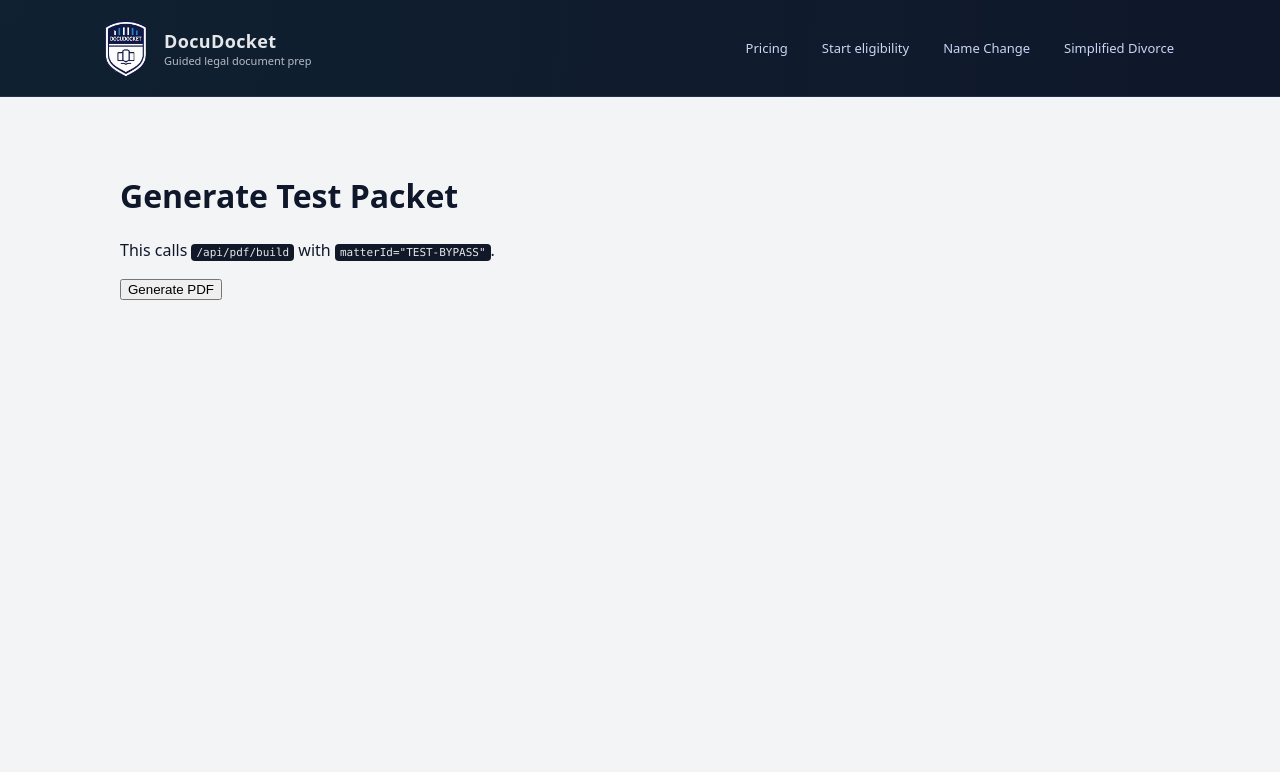
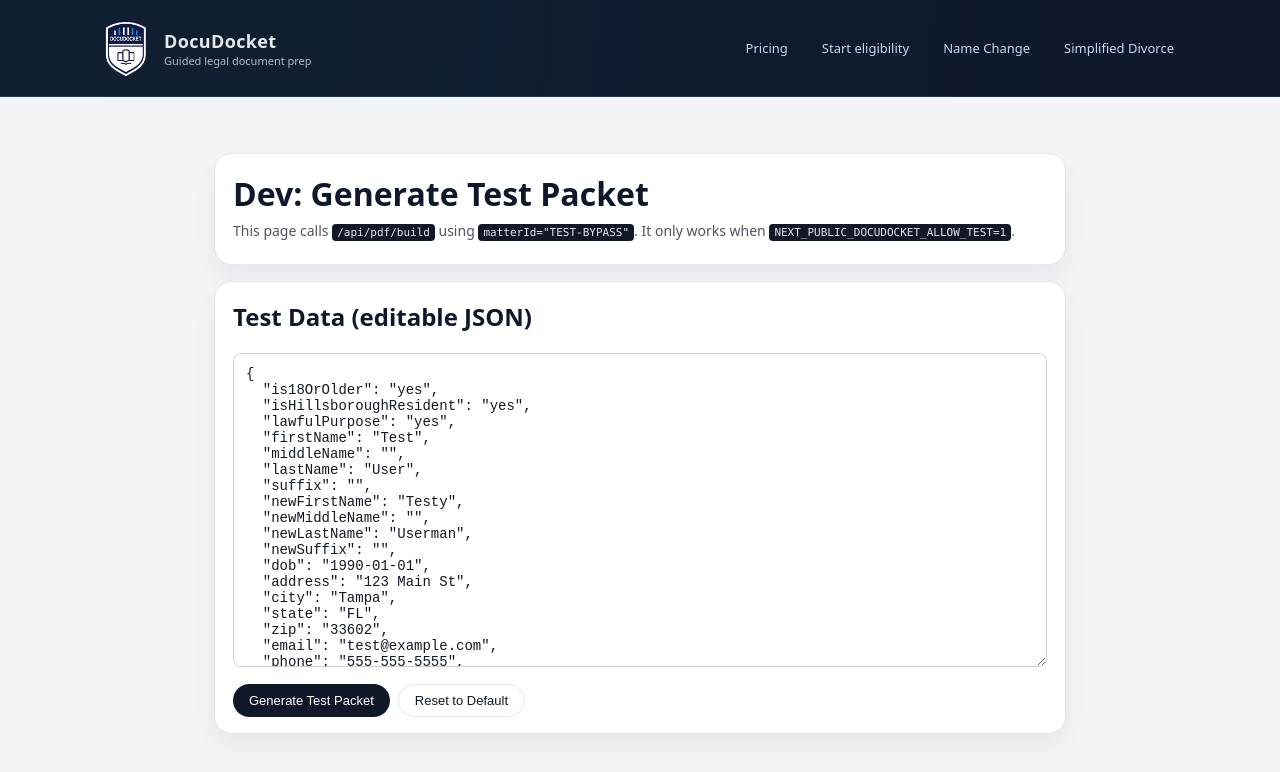
Before and after one commit to DocuDocket/docudocket, a Next.js app: page /dev/test-packet in a window 1280 px wide. Shown: the top 772 px of the page. Built offline with nearby package versions, Linux system fonts and the light colour scheme.

Commit message:
Update page.jsx

```diff
--- a/app/dev/test-packet/page.jsx
+++ b/app/dev/test-packet/page.jsx
@@ -1,58 +1,161 @@
 "use client";
 
-export default function TestPacket() {
-  async function run(e) {
-    e.preventDefault();
+import { useState } from "react";
 
-    // 1) Build the request body (matterId set to TEST-BYPASS)
-    const body = {
-      productKey: "name-change-hillsborough",
-      matterId: "TEST-BYPASS",
-      data: {
-        firstName: "JANE", middleName: "A", lastName: "DOE",
-        newFirstName: "JANE", newMiddleName: "", newLastName: "SMITH",
-        dob: "1990-05-12",
-        birthCity: "Miami", birthCounty: "Miami-Dade", birthState: "FL", birthCountry: "USA",
-        county: "Hillsborough",
-        address: "123 Main St", address1: "123 Main St", address2: "Apt 4B",
-        city: "Tampa", state: "FL", zip: "33602",
-        phone: "(813) 555-1212", email: "jane@example.com",
-        priorAddresses: [{ line: "45 Oak Ave, Tampa FL 33603", from: "2018-01-01", to: "2020-06-01" }],
-        children: ["DOE, JUNIOR J, 8, 123 Main St, Tampa, FL"],
-        employment: [{ employer: "ABC Co., 456 Office Rd, Tampa FL", from: "2019-01-01", to: "2022-03-01" }],
-        education: [{ school: "USF", degree: "B.A.", graduation: "2015-05-01" }],
-        petitionDate: new Date().toISOString()
-      }
-    };
+const DEFAULT_TEST_DATA = {
+  // Basic / eligibility
+  is18OrOlder: "yes",
+  isHillsboroughResident: "yes",
+  lawfulPurpose: "yes",
 
-    // 2) POST to the endpoint
-    const res = await fetch("/api/pdf/build", {
-      method: "POST",
-      headers: { "Content-Type": "application/json" },
-      body: JSON.stringify(body)
-    });
+  // Current name
+  firstName: "Test",
+  middleName: "",
+  lastName: "User",
+  suffix: "",
 
-    if (!res.ok) {
-      const err = await res.json().catch(() => ({}));
-      alert(`Build failed: ${res.status} ${JSON.stringify(err)}`);
+  // New name
+  newFirstName: "Testy",
+  newMiddleName: "",
+  newLastName: "Userman",
+  newSuffix: "",
+
+  // Address / contact
+  dob: "1990-01-01",
+  address: "123 Main St",
+  city: "Tampa",
+  state: "FL",
+  zip: "33602",
+  email: "test@example.com",
+  phone: "555-555-5555",
+
+  // Background
+  hasFelony: "no",
+  hasBankruptcy: "no",
+  hasJudgments: "no",
+  isSexOffender: "no",
+  pendingCases: "no",
+
+  reason: "Consistency with other records"
+};
+
+export default function DevTestPacketPage() {
+  const [jsonText, setJsonText] = useState(
+    JSON.stringify(DEFAULT_TEST_DATA, null, 2)
+  );
+  const [busy, setBusy] = useState(false);
+  const [msg, setMsg] = useState("");
+
+  const downloadBlob = (blob, filename) => {
+    const url = window.URL.createObjectURL(blob);
+    const a = document.createElement("a");
+    a.href = url;
+    a.download = filename;
+    document.body.appendChild(a);
+    a.click();
+    a.remove();
+    window.URL.revokeObjectURL(url);
+  };
+
+  const runTest = async () => {
+    setMsg("");
+    setBusy(true);
+
+    let data;
+    try {
+      data = JSON.parse(jsonText);
+    } catch (e) {
+      setBusy(false);
+      setMsg("❌ Your JSON is invalid. Fix it and try again.");
       return;
     }
 
-    // 3) Download the PDF that comes back
-    const blob = await res.blob();
-    const url = URL.createObjectURL(blob);
-    const a = document.createElement("a");
-    a.href = url;
-    a.download = "DocuDocket_name-change-test.pdf";
-    a.click();
-    URL.revokeObjectURL(url);
-  }
+    try {
+      const res = await fetch("/api/pdf/build", {
+        method: "POST",
+        headers: { "Content-Type": "application/json" },
+        body: JSON.stringify({
+          productKey: "name-change-hillsborough",
+          matterId: "TEST-BYPASS",
+          data
+        })
+      });
+
+      if (!res.ok) {
+        const errTxt = await res.text().catch(() => "");
+        throw new Error(errTxt || "Build failed");
+      }
+
+      const blob = await res.blob();
+      downloadBlob(blob, "DocuDocket_TEST_Name_Change_Hillsborough.pdf");
+      setMsg("✅ Packet built and downloaded.");
+    } catch (e) {
+      console.error(e);
+      setMsg(
+        "❌ Build failed. Check your console and server logs. " +
+          (e?.message || "")
+      );
+    } finally {
+      setBusy(false);
+    }
+  };
 
   return (
-    <main style={{ padding: 24 }}>
-      <h1>Generate Test Packet</h1>
-      <p>This calls <code>/api/pdf/build</code> with <code>matterId="TEST-BYPASS"</code>.</p>
-      <button onClick={run}>Generate PDF</button>
+    <main style={{ padding: "24px", maxWidth: 900, margin: "0 auto" }}>
+      <div className="card">
+        <h1 style={{ marginBottom: 6 }}>Dev: Generate Test Packet</h1>
+        <p style={{ marginTop: 0 }}>
+          This page calls <code>/api/pdf/build</code> using{" "}
+          <code>matterId="TEST-BYPASS"</code>.
+          It only works when{" "}
+          <code>NEXT_PUBLIC_DOCUDOCKET_ALLOW_TEST=1</code>.
+        </p>
+      </div>
+
+      <div className="card" style={{ marginTop: 16 }}>
+        <h2 style={{ marginTop: 0 }}>Test Data (editable JSON)</h2>
+        <textarea
+          value={jsonText}
+          onChange={(e) => setJsonText(e.target.value)}
+          rows={18}
+          style={{
+            width: "100%",
+            padding: 12,
+            fontFamily: "monospace",
+            fontSize: 14,
+            borderRadius: 8,
+            border: "1px solid #ccc"
+          }}
+        />
+
+        {msg && (
+          <p style={{ marginTop: 12 }} className={msg.startsWith("✅") ? "" : "danger"}>
+            {msg}
+          </p>
+        )}
+
+        <div style={{ marginTop: 12, display: "flex", gap: 8 }}>
+          <button
+            className="btn btn-dark"
+            onClick={runTest}
+            disabled={busy}
+            type="button"
+          >
+            {busy ? "Building..." : "Generate Test Packet"}
+          </button>
+
+          <button
+            className="btn btn-light"
+            type="button"
+            onClick={() =>
+              setJsonText(JSON.stringify(DEFAULT_TEST_DATA, null, 2))
+            }
+            disabled={busy}
+          >
+            Reset to Default
+          </button>
+        </div>
+      </div>
     </main>
   );
 }
```
